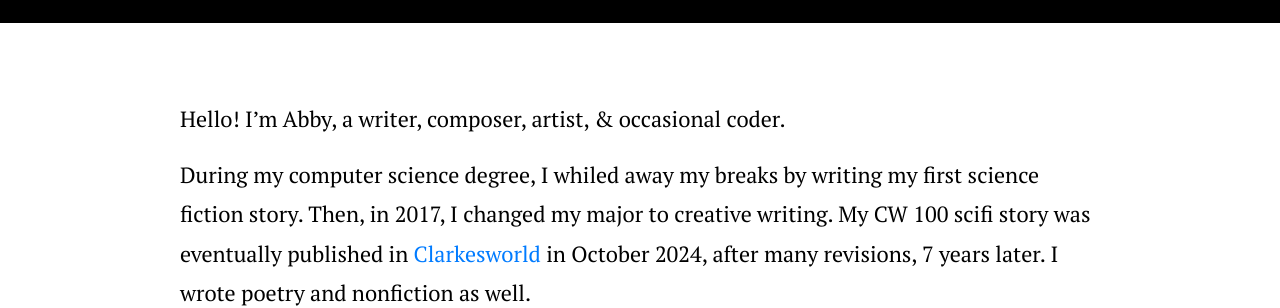
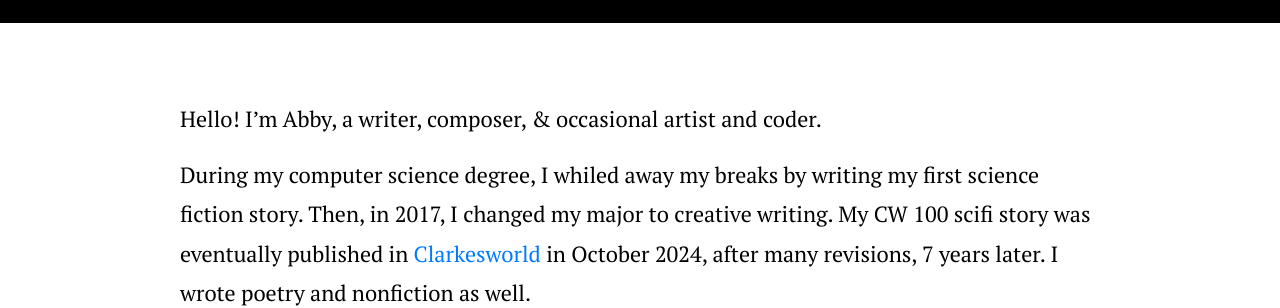
Before and after one commit to abbynicoleyee/abbynicoleyee.github.io, a Jekyll site: the page built from index.html, in a window 1280 px wide and 900 px high, scrolled down 1011 px. Shown: the part 156-464 px from the top of the window. Built offline with Jekyll 4.4.1, drawn with Linux system fonts in a browser that asks for light colours.

Commit message:
Update about-section.html

```diff
--- a/_includes/about-section.html
+++ b/_includes/about-section.html
@@ -5,7 +5,7 @@
       <div class="col-lg-10 mx-auto">
         <p class="font-secondary paragraph-lg text-dark">{{ site.data.settings.blurb }}</p>
 
-         <p class="font-secondary paragraph-lg text-dark">Hello! I’m Abby, a writer, composer, artist, & occasional coder.</p>
+         <p class="font-secondary paragraph-lg text-dark">Hello! I’m Abby, a writer, composer, & occasional artist and coder.</p>
         <p class="font-secondary paragraph-lg text-dark">
          During my computer science degree, I whiled away my breaks by writing my first science fiction story. Then, in 2017, I changed my major to creative writing. My CW 100 scifi story was eventually published in <a href="works/#clarkesworld">Clarkesworld</a> in October 2024, after many revisions, 7 years later.
           I wrote poetry and nonfiction as well.</p>
```
